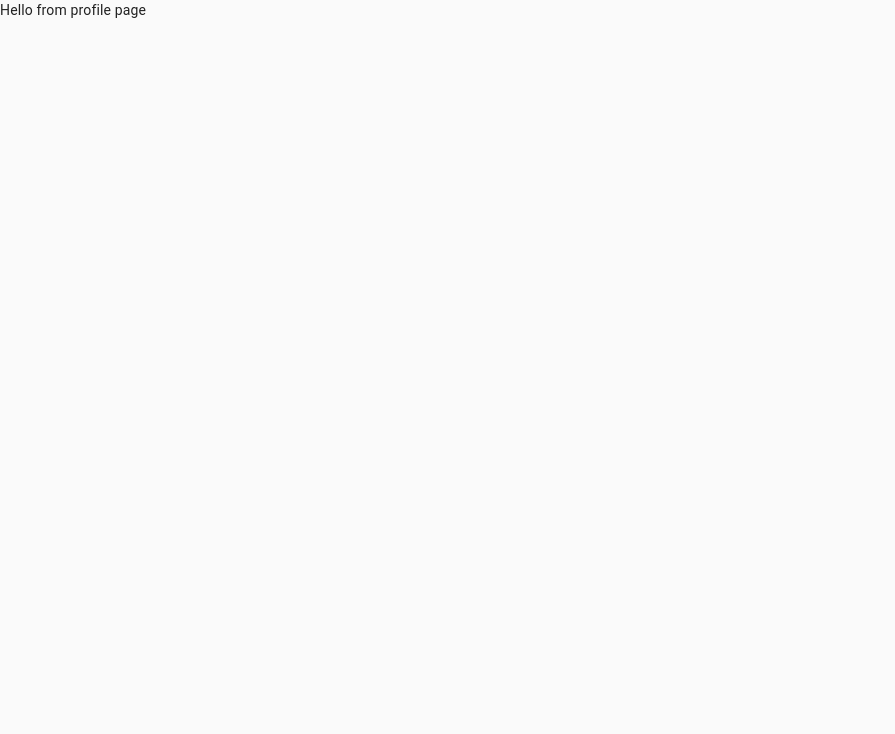
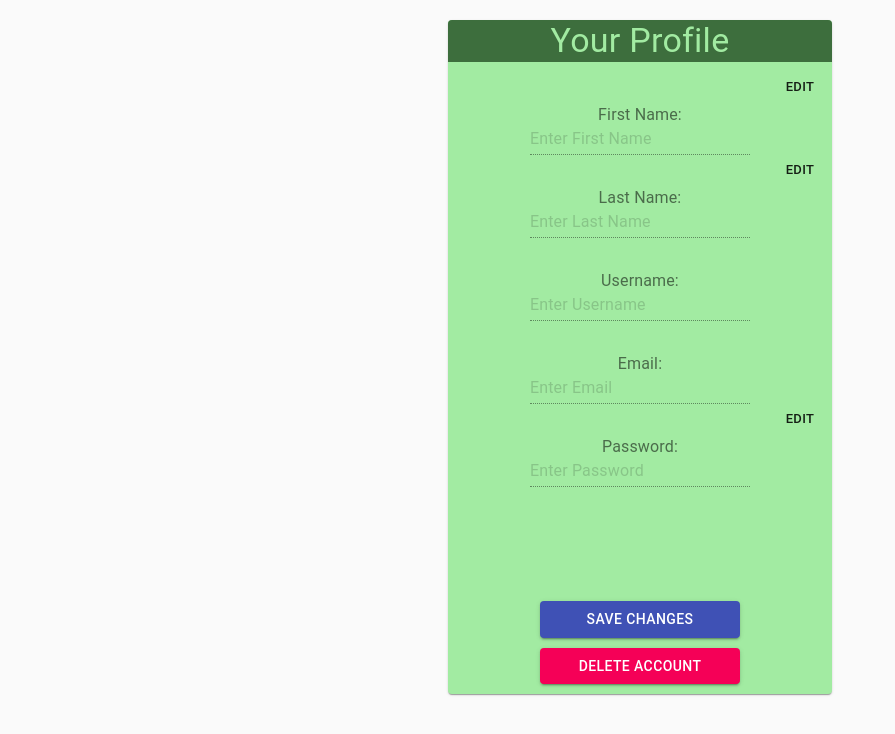
Before and after one commit to sajpanchal/Capstone-Project-Front-End, a React (Create React App) app: page /Profile in a window 1280 px wide. Shown: the top 734 px of the page, without its empty margins (0-895 px from the left). Built offline with nearby package versions, Linux system fonts and the light colour scheme.

Commit message:
Merged PR 70: profile page UI design
Form created.
material-ui and css coding added.
input edit and visibility features added.

```diff
--- a/src/pages/Profile.js
+++ b/src/pages/Profile.js
@@ -1,7 +1,175 @@
 import React from "react";
+import {
+  Input,
+  InputLabel,
+  Button,
+  Typography,
+  Box,
+  AppBar,
+  Toolbar,
+  IconButton,
+  Menu,
+  Card,
+} from "@material-ui/core";
+import { withStyles } from "@material-ui/core/styles";
 
-const Profile = () => {
-  return <div>Hello from profile page</div>;
-};
+const styles = () => ({
+  card: {
+    background: "#a2eba2",
+    width: "30%",
+    margin: "auto",
+    marginTop: "20px",
+    marginBottom: "20px",
+  },
+  form: {
+    textAlign: "center",
+    paddingTop: "10px",
+    paddingBottom: "10px",
+  },
+  cardTitle: {
+    textAlign: "center",
+    backgroundColor: "#3d6e3d",
+    color: "#a2eba2",
+  },
+  editButton: {
+    float: "inline-end",
+  },
+  subtitles: {
+    marginTop: "15px",
+  },
+  editButton: {
+    float: "inline-end",
+  },
+  primaryButtons: {
+    marginTop: "10px",
+    width: "200px",
+  },
+});
+class Profile extends React.Component {
+  state = {
+    inputs: {
+      firstname: true,
+      lastname: true,
+      username: true,
+      email: true,
+      newpassword: true,
+    },
+  };
+  handleInputs = (name) => {
+    const inputs = { ...this.state.inputs };
+    inputs[name] = false;
+    this.setState({ inputs: inputs });
+  };
+  render() {
+    const { classes } = this.props;
+    return (
+      <Card className={classes.card}>
+        <Typography className={classes.cardTitle} variant="h4">
+          Your Profile
+        </Typography>
+        <Box className={classes.form} component="form">
+          <Button
+            className={classes.editButton}
+            onClick={() => this.handleInputs("firstname")}
+            size="small"
+          >
+            Edit
+          </Button>
+          <br></br>
 
-export default Profile;
+          <InputLabel className={classes.subtitles}>First Name:</InputLabel>
+          <Input
+            name="firstname"
+            placeholder="Enter First Name"
+            disabled={this.state.inputs.firstname}
+          ></Input>
+          <br></br>
+          <Button
+            className={classes.editButton}
+            size="small"
+            onClick={() => this.handleInputs("lastname")}
+          >
+            Edit
+          </Button>
+          <br></br>
+
+          <InputLabel className={classes.subtitles}>Last Name:</InputLabel>
+          <Input
+            name="lastname"
+            placeholder="Enter Last Name"
+            disabled={this.state.inputs.lastname}
+          ></Input>
+          <br></br>
+          <br></br>
+          <InputLabel className={classes.subtitles}>Username:</InputLabel>
+          <Input
+            name="username"
+            placeholder="Enter Username"
+            disabled={this.state.inputs.username}
+          ></Input>
+          <br></br>
+          <br></br>
+          <InputLabel className={classes.subtitles}>Email:</InputLabel>
+          <Input
+            name="email"
+            placeholder="Enter Email"
+            disabled={this.state.inputs.email}
+          ></Input>
+          <br></br>
+          <Button
+            className={classes.editButton}
+            size="small"
+            onClick={() => this.handleInputs("newpassword")}
+          >
+            Edit
+          </Button>
+          <br></br>
+          <InputLabel className={classes.subtitles}>Password:</InputLabel>
+          <Input
+            name="password"
+            placeholder="Enter Password"
+            disabled="true"
+          ></Input>
+          <br></br>
+          <Box
+            visibility={this.state.inputs.newpassword ? "hidden" : "visible"}
+          >
+            <Input
+              name="newpassword"
+              placeholder="Enter New Password"
+              disabled={this.state.inputs.newpassword}
+            ></Input>
+            <br></br>
+            <Input
+              name="re-enterpassword"
+              placeholder="Re-enter New Password"
+              disabled={this.state.inputs.newpassword}
+            ></Input>
+          </Box>
+          <br></br>
+          <br></br>
+          <Button
+            className={classes.primaryButtons}
+            type="submit"
+            value="submit"
+            variant="contained"
+            color="primary"
+          >
+            Save Changes
+          </Button>
+          <br></br>
+
+          <Button
+            className={classes.primaryButtons}
+            value="delete account"
+            variant="contained"
+            color="secondary"
+          >
+            Delete Account
+          </Button>
+        </Box>
+      </Card>
+    );
+  }
+}
+export default withStyles(styles)(Profile);
```
